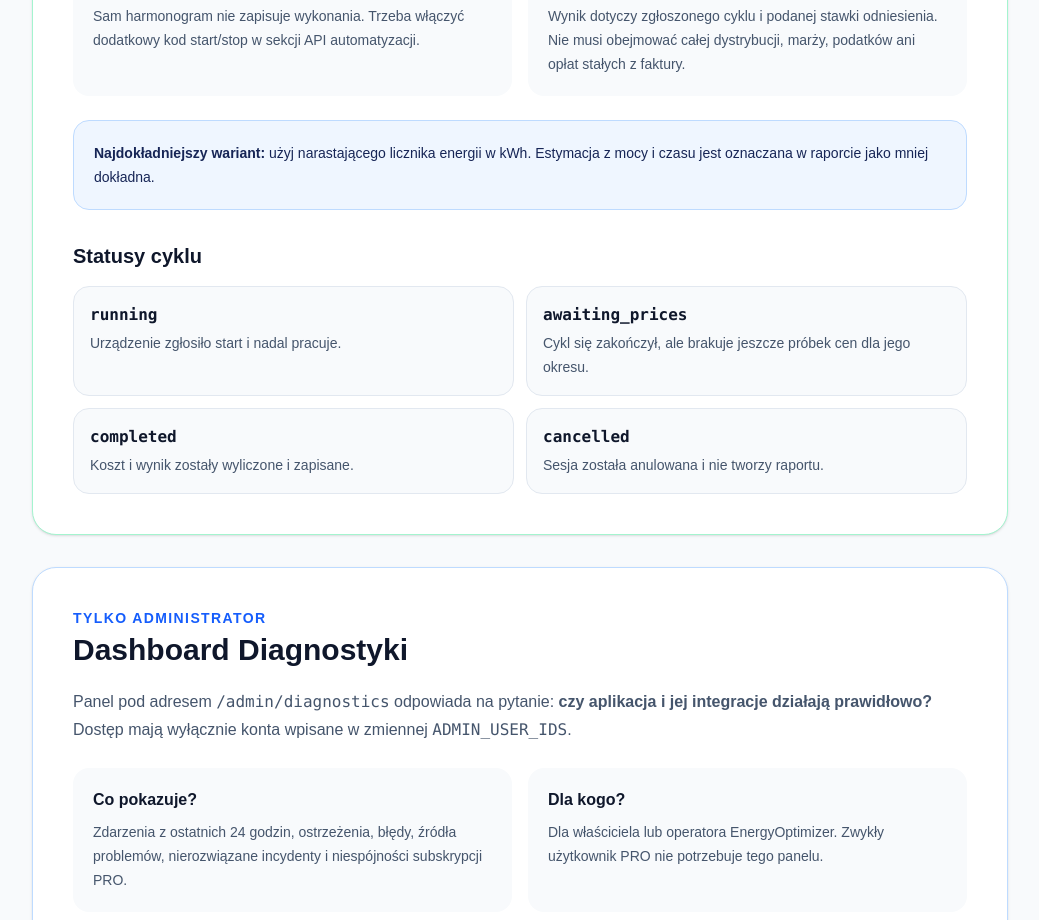
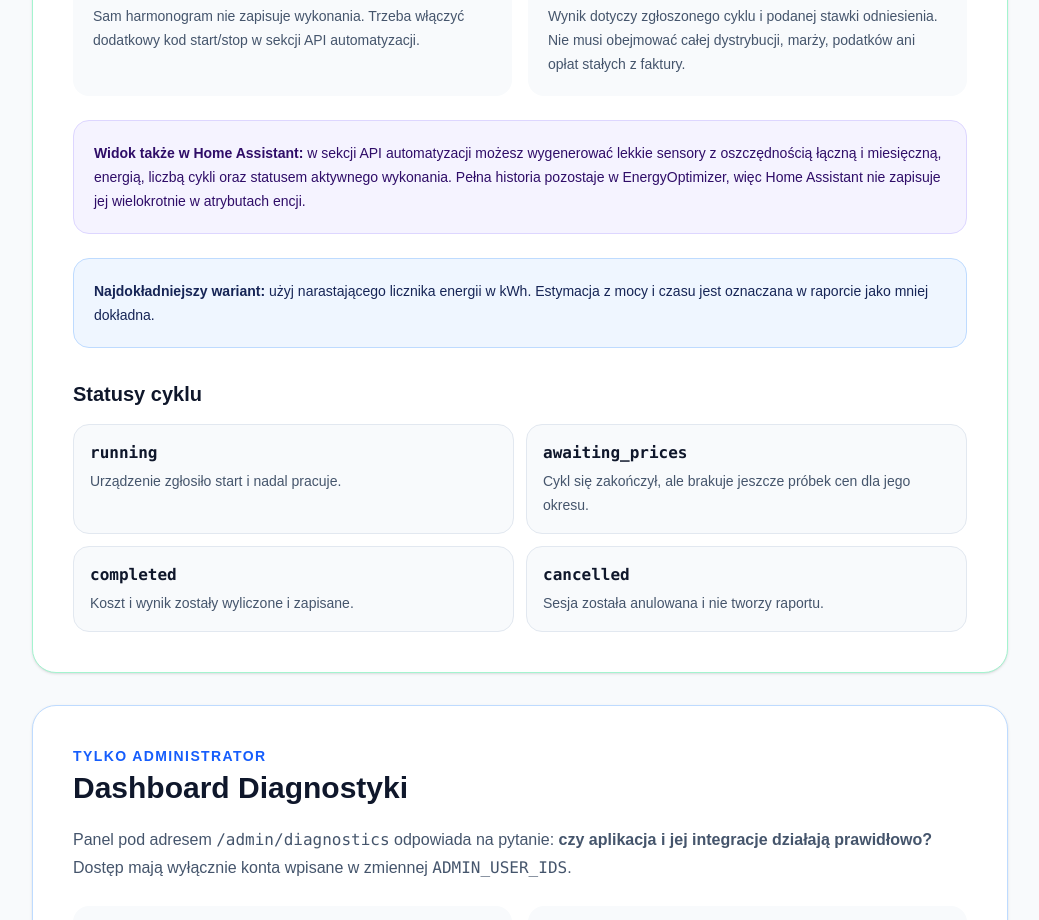
Before and after one commit to dominikgar/energy-optimizer-ui, a Next.js app: page /dashboardy in a window 1280 px wide. Shown: the part 800-1720 px from the top of the page, without its empty margins (120-1159 px from the left). Built offline with nearby package versions, Linux system fonts and the light colour scheme; no server answers.

Commit message:
docs: explain Home Assistant savings sensors on public guide

```diff
--- a/app/dashboardy/page.tsx
+++ b/app/dashboardy/page.tsx
@@ -48,6 +48,10 @@ export default function DashboardsHelpPage() {
             <Info title="Jak rozumieć kwotę?">
               Wynik dotyczy zgłoszonego cyklu i podanej stawki odniesienia. Nie musi obejmować całej dystrybucji, marży, podatków ani opłat stałych z faktury.
             </Info>
+          </div>
+
+          <div className="mt-6 rounded-2xl border border-violet-200 bg-violet-50 p-5 text-sm leading-6 text-violet-950">
+            <strong>Widok także w Home Assistant:</strong> w sekcji API automatyzacji możesz wygenerować lekkie sensory z oszczędnością łączną i miesięczną, energią, liczbą cykli oraz statusem aktywnego wykonania. Pełna historia pozostaje w EnergyOptimizer, więc Home Assistant nie zapisuje jej wielokrotnie w atrybutach encji.
           </div>
 
           <div className="mt-6 rounded-2xl border border-blue-200 bg-blue-50 p-5 text-sm leading-6 text-blue-950">
```
